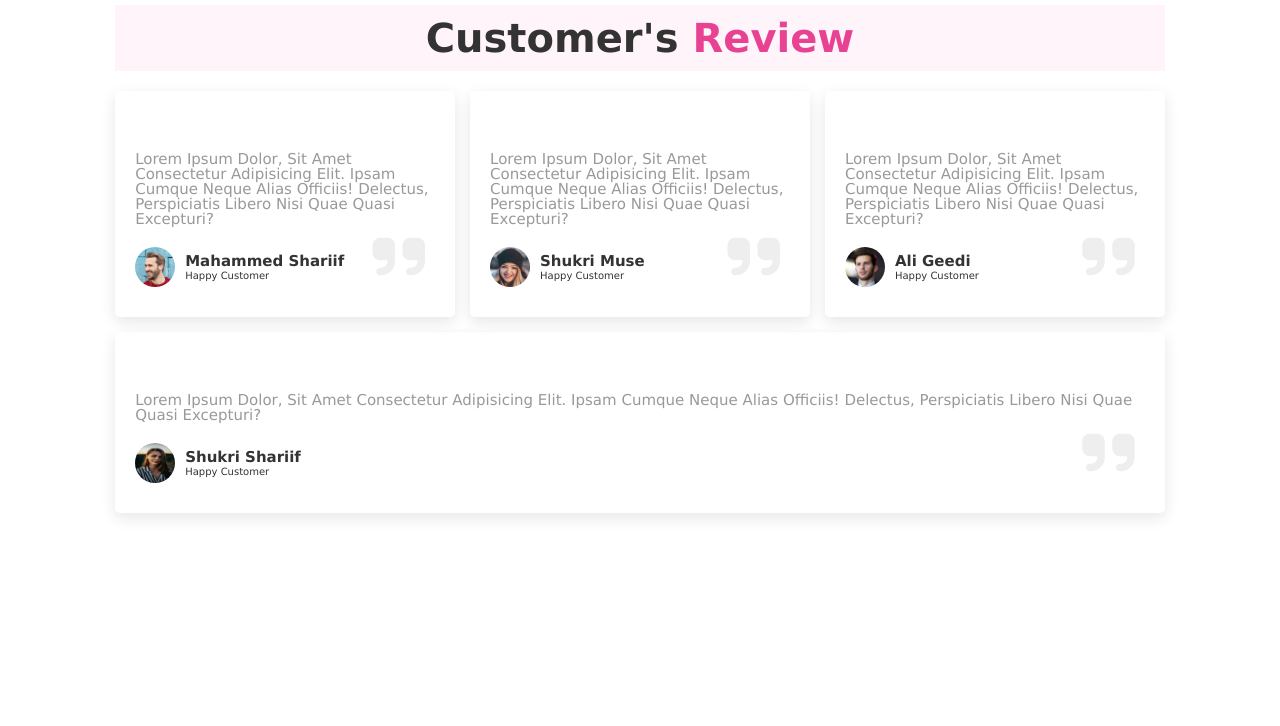
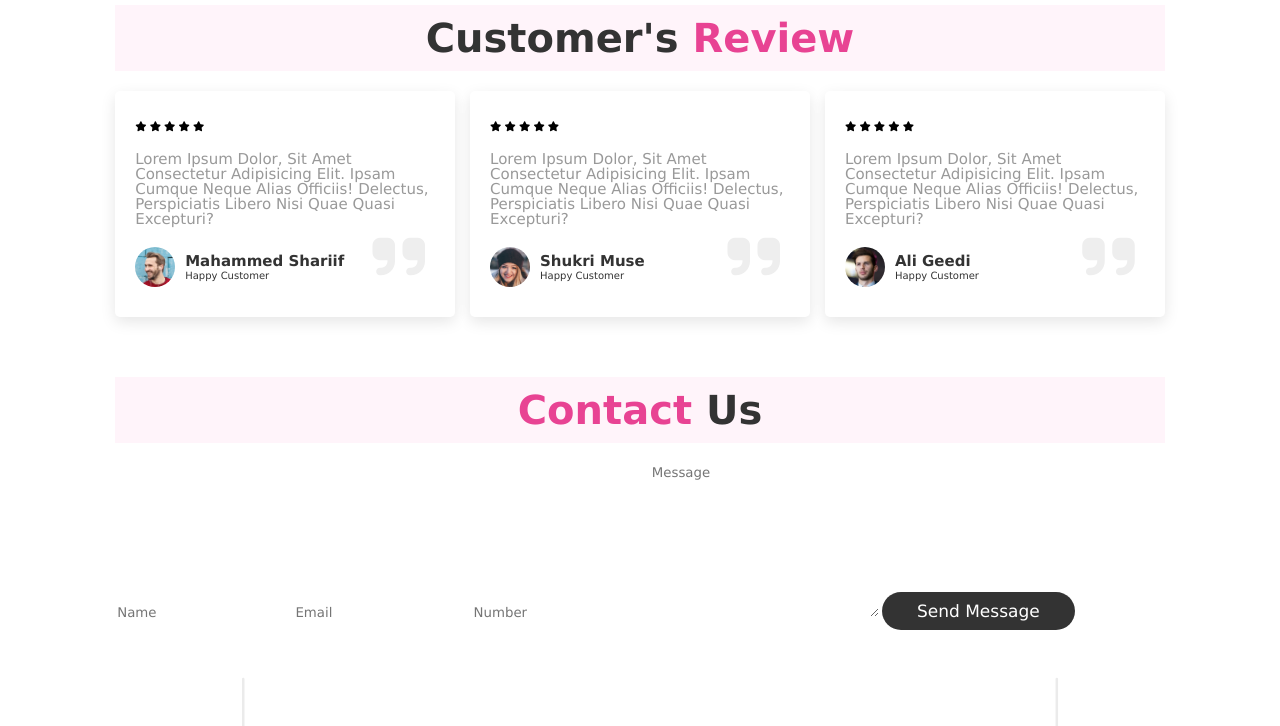
Before and after one commit to HamdiNur/Flower-Shop, a plain HTML site: page index.html in a window 1280 px wide. Shown: the part 3140-3866 px from the top of the page. Before the commit the page ends 3673 px from the top, so only its background shows below. Drawn offline with Linux system fonts and the light colour scheme.

Commit message:
added contacts  section

```diff
--- a/index.html
+++ b/index.html
@@ -278,13 +278,12 @@
         <h1 class="heading">customer's <span>review</span></h1>
         <div class="box-container">
             <div class="box">
-                <div class="starts">
-                    <ia class="fas fa-start"></ia>
-                    <ia class="fas fa-start"></ia>
-                    <ia class="fas fa-start"></ia>
-                    <ia class="fas fa-start"></ia>
-                    <ia class="fas fa-start"></ia>
-                    <ia class="fas fa-start"></ia>
+                <div class="stars">
+                    <i class="fas fa-star"></i>
+                    <i class="fas fa-star"></i>
+                    <i class="fas fa-star"></i>
+                    <i class="fas fa-star"></i>
+                    <i class="fas fa-star"></i>
 
                 </div>
                 <p>Lorem ipsum dolor, sit amet consectetur adipisicing elit.
@@ -300,13 +299,13 @@
                      <span class="fas fa-quote-right"></span>
             </div>
             <div class="box">
-                <div class="starts">
-                    <ia class="fas fa-start"></ia>
-                    <ia class="fas fa-start"></ia>
-                    <ia class="fas fa-start"></ia>
-                    <ia class="fas fa-start"></ia>
-                    <ia class="fas fa-start"></ia>
-                    <ia class="fas fa-start"></ia>
+                <div class="stars">
+                  <i class="fas fa-star"></i>
+                  <i class="fas fa-star"></i>
+                  <i class="fas fa-star"></i>
+                  <i class="fas fa-star"></i>
+                  <i class="fas fa-star"></i>
+
 
                 </div>
                 <p>Lorem ipsum dolor, sit amet consectetur adipisicing elit.
@@ -322,13 +321,13 @@
                      <span class="fas fa-quote-right"></span>
             </div>
             <div class="box">
-                <div class="starts">
-                    <ia class="fas fa-start"></ia>
-                    <ia class="fas fa-start"></ia>
-                    <ia class="fas fa-start"></ia>
-                    <ia class="fas fa-start"></ia>
-                    <ia class="fas fa-start"></ia>
-                    <ia class="fas fa-start"></ia>
+                <div class="stars">
+                    <i class="fas fa-star"></i>
+                    <i class="fas fa-star"></i>
+                    <i class="fas fa-star"></i>
+                    <i class="fas fa-star"></i>
+                    <i class="fas fa-star"></i>
+
 
                 </div>
                 <p>Lorem ipsum dolor, sit amet consectetur adipisicing elit.
@@ -343,7 +342,7 @@
                      </div>
                      <span class="fas fa-quote-right"></span>
             </div>
-            <div class="box">
+            <!-- <div class="box">
                 <div class="starts">
                     <ia class="fas fa-start"></ia>
                     <ia class="fas fa-start"></ia>
@@ -364,10 +363,30 @@
                         </div>
                      </div>
                      <span class="fas fa-quote-right"></span>
-            </div>
+            </div> -->
         </div>
        </Section>
         <!-- Review Section ends here -->
+
+        <!-- Contact Section starts -->
+
+        <section class="contact" id="contact">
+            <h1 class="heading"><span>contact</span> us</h1>
+            <div class="row">
+                <form action="">
+                    <input type="text" class="box " placeholder="name">
+                    <input type="email" class="box" placeholder="email">
+                    <input type="number" class="box" placeholder="number">
+                    <textarea name=""  class="box" placeholder="Message" id="" cols="30" rows="10"></textarea>
+                    <input type="submit" value="send Message" class="btn">
+                </form>
+                <div class="img">
+                    <img src="images/contact-img.svg" alt="">
+                </div>
+            </div>
+        </section>
+
+        <!-- Contact Section Ends here -->
 
 
 
```
